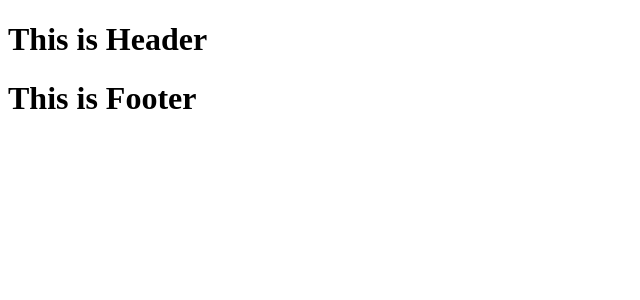
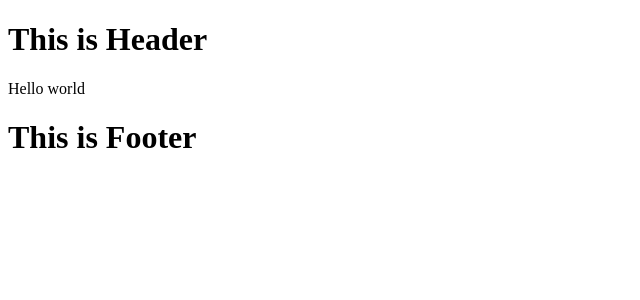
Before and after one commit to Yuxuan-Jiang/webpack-quick-start, a React app: page / in a window 1280 px wide. Shown: the top 300 px of the page, without its empty margins (0-640 px from the left). Built offline with nearby package versions, Linux system fonts and the light colour scheme.

Commit message:
change structure of the project

```diff
--- a/src/App.js
+++ b/src/Components/App.js
@@ -1,12 +1,13 @@
 import React, { Component, Fragment } from "react";
-import Header from "./Components/Layouts/Header";
-import Footer from "./Components/Layouts/Footer";
+import { Header, Footer } from "./Layouts";
+import { Page } from "./Exercises";
 
 export default class extends Component {
   render() {
     return (
       <Fragment>
         <Header />
+        <Page />
         <Footer />
       </Fragment>
     );
--- /dev/null
+++ b/src/Components/Exercises/Page.js
@@ -0,0 +1,7 @@
+import React from "react";
+
+export default props => (
+  <div>
+    <p>Hello world</p>
+  </div>
+);
--- /dev/null
+++ b/src/Components/Exercises/index.js
@@ -0,0 +1,3 @@
+import Page from "./Page";
+
+export { Page }
--- /dev/null
+++ b/src/Components/Layouts/index.js
@@ -0,0 +1,4 @@
+import Header from "./Header";
+import Footer from "./Footer";
+
+export { Header, Footer };
--- a/src/index.js
+++ b/src/index.js
@@ -1,4 +1,4 @@
-import App from "./App";
+import App from "./Components/App";
 import React from "react";
 import { render } from "react-dom";
 
```
